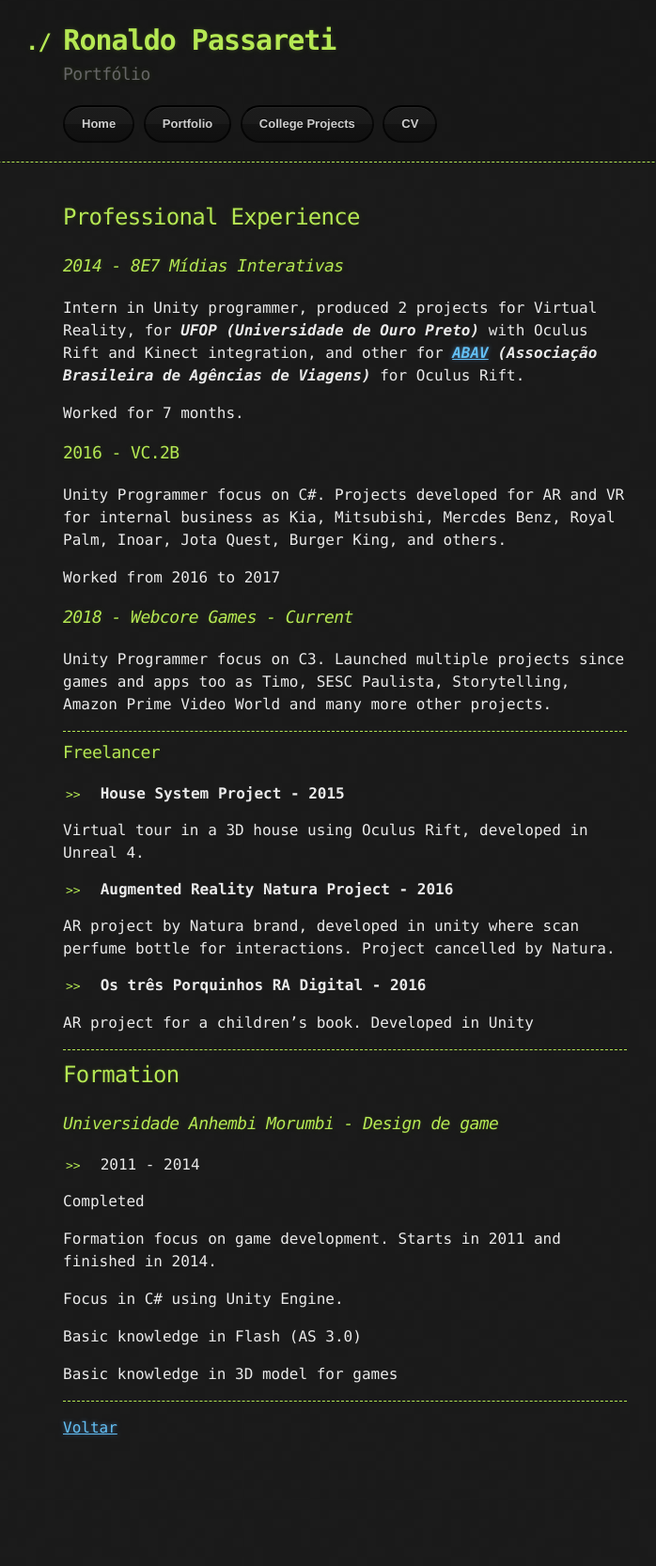
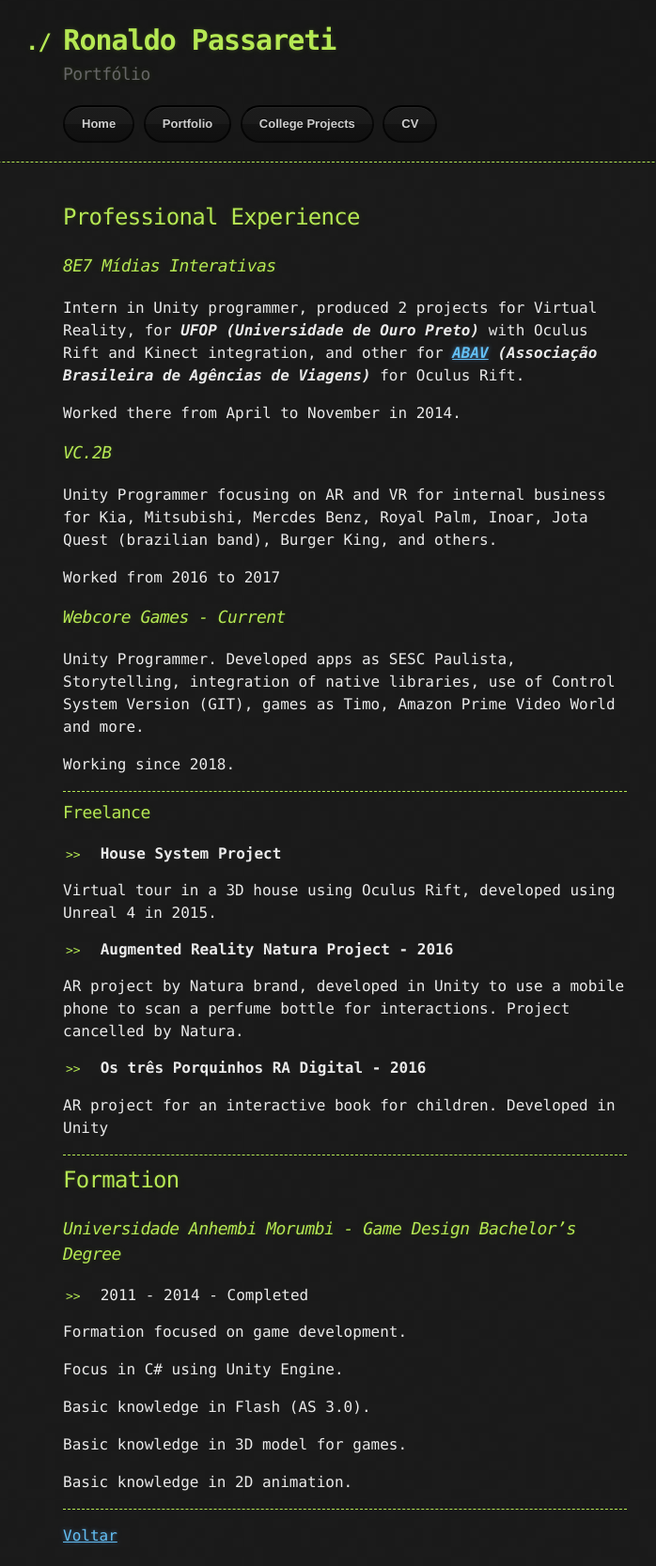
Before and after one commit to rpassareti/rpassareti.github.io, a Jekyll site: the page built from curriculo.md, in a window 1280 px wide. Shown: the whole page at 94% size, without its empty margins (273-971 px from the left). Built offline with Jekyll 4.4.1, drawn with Linux system fonts in a browser that asks for light colours; our own code applies the rules of GitHub Pages for plain Markdown files; before the commit the page ends 1552 px from its top, so only the background shows below that.

Commit message:
Update curriculo.md
grammar fixes

```diff
--- a/curriculo.md
+++ b/curriculo.md
@@ -1,54 +1,56 @@
 ## [](#header-2)Professional Experience
 
-### [](#header-4)_2014 - 8E7 Mídias Interativas_
+### [](#header-4)_8E7 Mídias Interativas_
 
 Intern in Unity programmer, produced 2 projects for Virtual Reality, for _**UFOP (Universidade de Ouro Preto)**_ with Oculus Rift and Kinect integration, and other for _**[ABAV](https://www.youtube.com/watch?v=2YUQ9cPUA-4) (Associação Brasileira de Agências de Viagens)**_ for Oculus Rift.
 
-Worked for 7 months.
+Worked there from April to November in 2014.
 
-### [](#header-4)2016 - VC.2B
+### [](#header-4)_VC.2B_
 
-Unity Programmer focus on C#. Projects developed for AR and VR for internal business as Kia, Mitsubishi, Mercdes Benz, Royal Palm, Inoar, Jota Quest, Burger King, and others.
+Unity Programmer focusing on AR and VR for internal business for Kia, Mitsubishi, Mercdes Benz, Royal Palm, Inoar, Jota Quest (brazilian band), Burger King, and others.
 
 Worked from 2016 to 2017
 
-### [](#header-4)_2018 - Webcore Games - Current_
+### [](#header-4)_Webcore Games - Current_
 
-Unity Programmer focus on C3. Launched multiple projects since games and apps too as Timo, SESC Paulista, Storytelling, Amazon Prime Video World and many more other projects.
+Unity Programmer. Developed apps as SESC Paulista, Storytelling, integration of native libraries, use of Control System Version (GIT), games as Timo, Amazon Prime Video World and more.
+
+Working since 2018.
 
 * * *
 
-### [](#header-4)Freelancer
+### [](#header-4)Freelance
 
-*   **House System Project - 2015**
+*   **House System Project**
 
-Virtual tour in a 3D house using Oculus Rift, developed in Unreal 4.
+Virtual tour in a 3D house using Oculus Rift, developed using Unreal 4 in 2015.
 
 *   **Augmented Reality Natura Project - 2016**
 
-AR project by Natura brand, developed in unity where scan perfume bottle for interactions. Project cancelled by Natura.
+AR project by Natura brand, developed in Unity to use a mobile phone to scan a perfume bottle for interactions. Project cancelled by Natura.
 
 *   **Os três Porquinhos RA Digital - 2016**
 
-AR project for a children's book. Developed in Unity
+AR project for an interactive book for children. Developed in Unity
 
 * * *
 
 ## [](#header-2)Formation
 
-### [](#header-4)_Universidade Anhembi Morumbi - Design de game_
+### [](#header-4)_Universidade Anhembi Morumbi - Game Design Bachelor's Degree_
 
-* 2011 - 2014
+* 2011 - 2014 - Completed
 
-Completed
-
-Formation focus on game development. Starts in 2011 and finished in 2014.
+Formation focused on game development.
 
 Focus in C# using Unity Engine.
 
-Basic knowledge in Flash (AS 3.0)
+Basic knowledge in Flash (AS 3.0).
 
-Basic knowledge in 3D model for games
+Basic knowledge in 3D model for games.
+
+Basic knowledge in 2D animation.
 
 * * *
 
```
